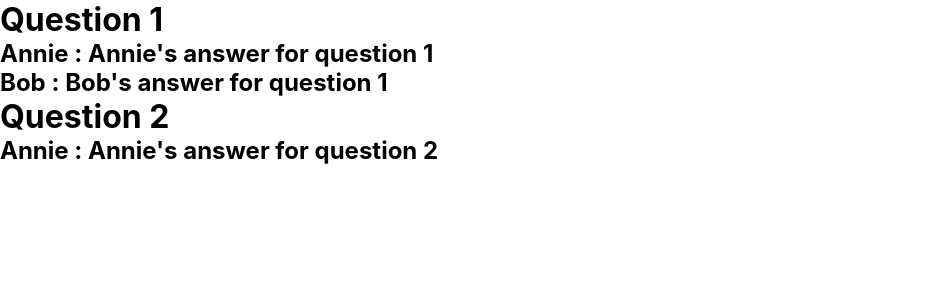
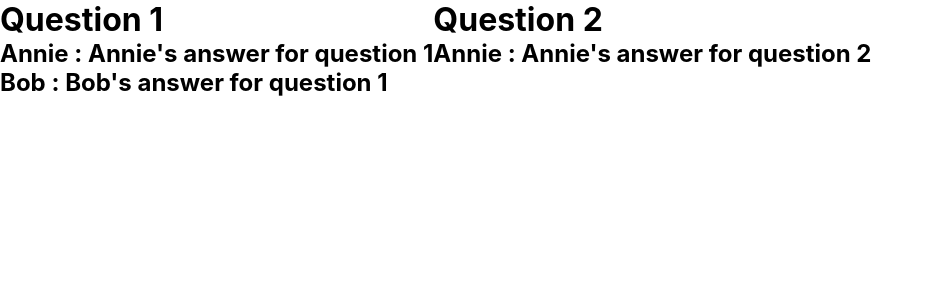
Before and after one commit to Anya-gh/cs261, a React (Create React App) app in the folder event-lifepro/: page /Review/1 in a window 1280 px wide. Shown: the top 300 px of the page, without its empty margins (0-932 px from the left). Built offline with nearby package versions, Linux system fonts and the light colour scheme.

Commit message:
CSS applied
Applied the same CSS structure to the 2 new pages

```diff
--- a/event-lifepro/src/App.css
+++ b/event-lifepro/src/App.css
@@ -63,3 +63,21 @@
   flex-direction: row;
   flex-wrap: wrap;
 }
+
+.Feedback{
+  height: 100vh;
+  width: 100vw;
+  background: white;
+  display: flex;
+  flex-direction: row;
+  flex-wrap: wrap;
+}
+
+.Review{
+  height: 100vh;
+  width: 100vw;
+  background: white;
+  display: flex;
+  flex-direction: row;
+  flex-wrap: wrap;
+}
--- a/event-lifepro/src/Feedback.js
+++ b/event-lifepro/src/Feedback.js
@@ -37,7 +37,7 @@ function Feedback({match}) {
     }
 
     return(
-        <form onSubmit={handleSubmit}>
+        <form className="Feedback" onSubmit={handleSubmit}>
             {questionAnswers.length > 0 && questionAnswers.map(qA => (
                 console.log(qA),
                 <QuestionAnswer id={qA[0]} question={qA[1]} handler={updateAnswer}/>
--- a/event-lifepro/src/Review.js
+++ b/event-lifepro/src/Review.js
@@ -59,12 +59,12 @@ function Review({ match }) {
 
     return(
         console.log(testData),
-        /*<div>
+        /*<div className="Review">
             {questionResponses.length > 0 && questionResponses.map(qR => (
                 <QuestionResponse key={qR} question={qR[0].description} answers={qR[1]}/>
             ))}
         </div>*/
-        <div>
+        <div className="Review">
             {testData.map(qR => (
                 <QuestionResponse key={qR} question={qR[0]} answers={qR[1]}/>
             ))}
```
